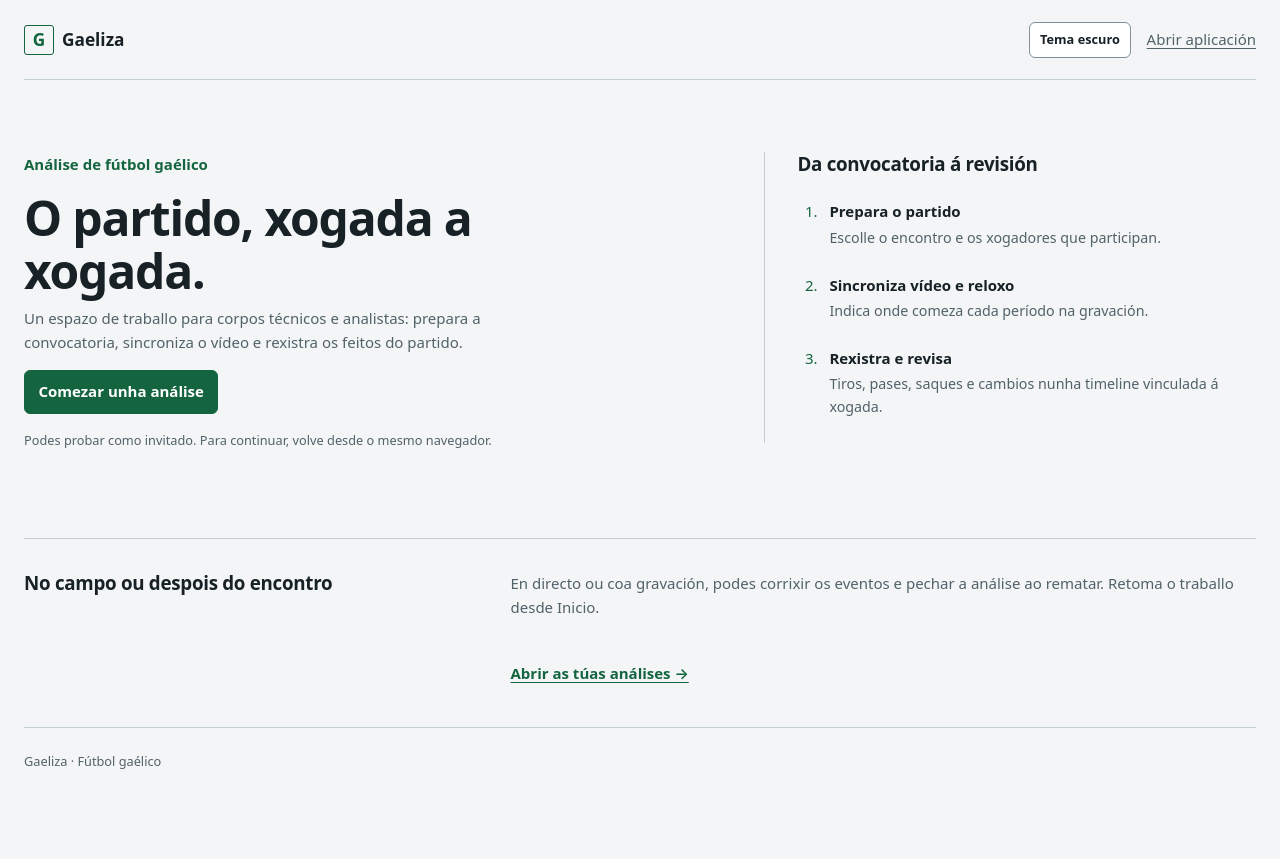
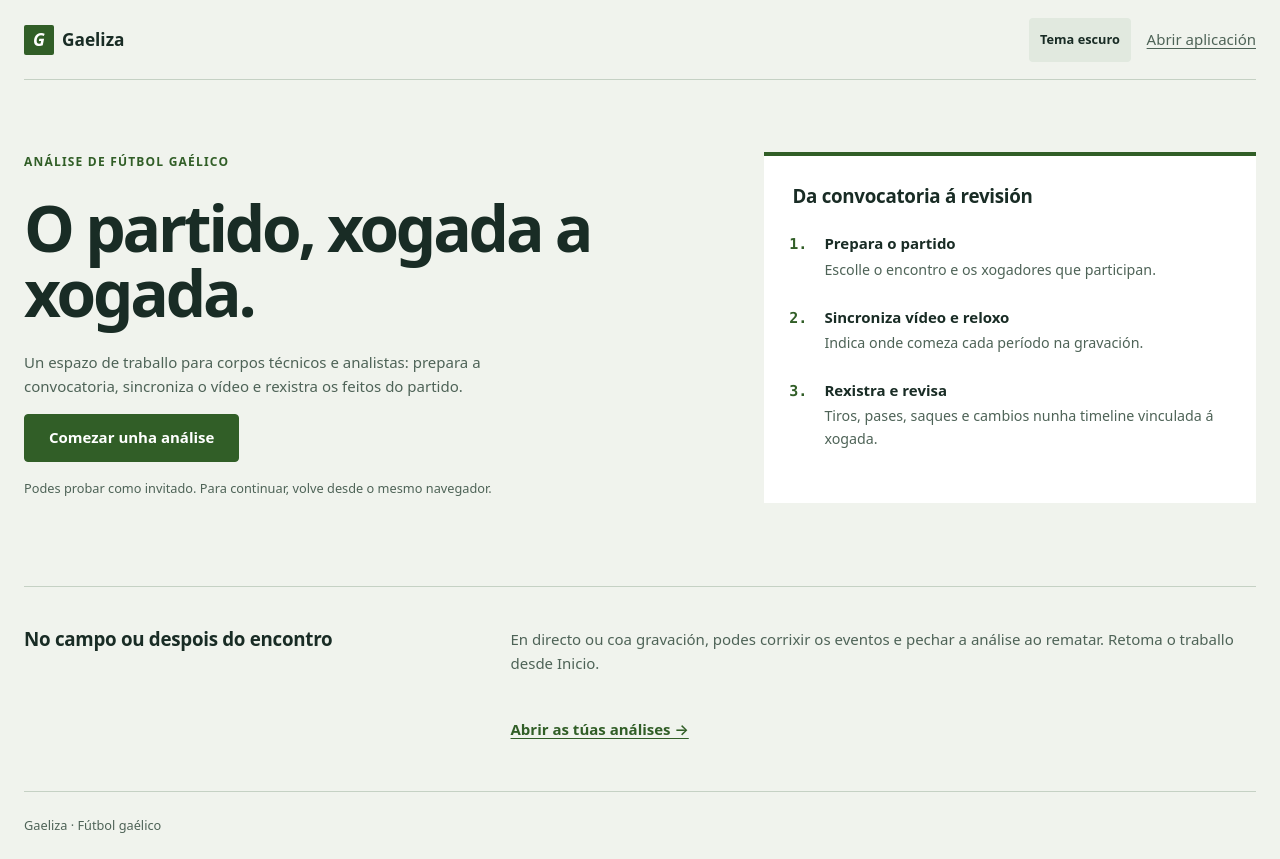
Before and after one commit to davidchavesrodriguez/gaeliza, a React (Vite) app in the folder gaeliza-frontend/: page / in a window 1280 px wide. Before the commit the page ends 800 px from the top, so only its background shows below. Built offline with nearby package versions, Linux system fonts and the light colour scheme; no server answers.

Commit message:
feat: redesign Gaeliza v2 visual language

```diff
--- a/gaeliza-frontend/src/v2/styles/global.css
+++ b/gaeliza-frontend/src/v2/styles/global.css
@@ -6,27 +6,28 @@
   line-height: 1.5;
   font-variant-numeric: tabular-nums;
   color-scheme: dark;
-  --paper: #111619;
-  --surface: #1a2125;
-  --surface-muted: #242d32;
-  --ink: #edf2f4;
-  --ink-soft: #abb9c1;
-  --line: #3c4b54;
-  --control-line: #627985;
-  --accent: #77dba6;
-  --accent-strong: #a0edc2;
-  --on-accent: #10251a;
-  --accent-soft: #19382a;
+  --paper: #101c19;
+  --surface: #1a2b25;
+  --surface-muted: #263a30;
+  --ink: #edf3e9;
+  --ink-soft: #b1c2b6;
+  --line: #385045;
+  --control-line: #7a9383;
+  --accent: #c2dc8c;
+  --accent-strong: #d7ecb0;
+  --on-accent: #1b2b17;
+  --accent-soft: #2d4028;
   --warning: #efc576;
   --danger: #ffa79e;
   --info: #a4c5f5;
-  --pitch: #244436;
-  --pitch-line: #a8c4b6;
-  --pitch-marker: #f2f7f4;
+  --pitch: #244936;
+  --pitch-line: #aecbb4;
+  --pitch-marker: #f4f7e7;
   --overlay: rgb(0 0 0 / 65%);
   --shadow: none;
-  --radius-sm: 3px;
-  --radius: 6px;
+  --radius-sm: 2px;
+  --radius: 4px;
+  --type-clock: ui-monospace, 'SFMono-Regular', Consolas, monospace;
   --space-1: 4px;
   --space-2: 8px;
   --space-3: 12px;
@@ -39,17 +40,17 @@
 }
 :root[data-theme="light"] {
   color-scheme: light;
-  --paper: #f3f5f6;
+  --paper: #f0f3ed;
   --surface: #fff;
-  --surface-muted: #e8edf0;
-  --ink: #172126;
-  --ink-soft: #526269;
-  --line: #c3cfd5;
-  --control-line: #7e919c;
-  --accent: #14653f;
-  --accent-strong: #0c4a2c;
+  --surface-muted: #e1e9df;
+  --ink: #192c25;
+  --ink-soft: #4e6357;
+  --line: #c5d1c4;
+  --control-line: #6b8271;
+  --accent: #315e27;
+  --accent-strong: #244a1b;
   --on-accent: #fff;
-  --accent-soft: #e0f1e7;
+  --accent-soft: #dfebcc;
   --warning: #805000;
   --danger: #a32722;
   --info: #245698;
@@ -73,7 +74,7 @@ button { cursor: pointer; color: var(--ink); }
 button:disabled, input:disabled, select:disabled { opacity: .5; cursor: not-allowed; }
 input, select, textarea {
   min-width: 0; min-height: 44px; border: 1px solid var(--control-line); border-radius: var(--radius);
-  padding: .6rem .75rem; background: var(--surface); color: var(--ink); max-width: 100%;
+  padding: .6rem .75rem; background: var(--paper); color: var(--ink); max-width: 100%;
 }
 input::placeholder, textarea::placeholder { color: var(--ink-soft); opacity: .85; }
 label { min-width: 0; }
@@ -85,27 +86,28 @@ fieldset { min-width: 0; }
 }
 .button-primary { color: var(--on-accent); background: var(--accent); border-color: var(--accent); }
 .button-primary:hover:not(:disabled) { background: var(--accent-strong); }
-.button-secondary, .theme-toggle { background: var(--surface); color: var(--ink); }
-.button-secondary:hover:not(:disabled), .theme-toggle:hover { background: var(--surface-muted); }
+.button-secondary, .theme-toggle { background: var(--surface-muted); color: var(--ink); border-color: transparent; }
+.button-secondary:hover:not(:disabled), .theme-toggle:hover { border-color: var(--control-line); }
 .text-link { color: var(--accent); font-weight: 600; text-decoration: underline; }
 .eyebrow { display: block; margin-bottom: var(--space-1); color: var(--ink-soft); font-size: .85rem; font-weight: 500; }
 .brand { display: inline-flex; align-items: center; gap: var(--space-2); color: var(--ink); font-size: 1.15rem; font-weight: 750; text-decoration: none; }
-.brand-mark { display: grid; width: 30px; height: 30px; place-items: center; border: 1px solid var(--accent); border-radius: var(--radius-sm); color: var(--accent); }
+.brand-mark { display: grid; width: 30px; height: 30px; place-items: center; background: var(--accent); border-radius: var(--radius-sm); color: var(--on-accent); font-style: italic; }
 .app-frame { min-height: 100vh; }
 .app-header { position: sticky; top: 0; z-index: 20; display: flex; align-items: center; gap: var(--space-6); min-height: 56px; padding: 4px max(24px, calc((100% - 1480px) / 2)); border-bottom: 1px solid var(--line); background: var(--paper); }
 .app-nav { display: flex; align-items: center; gap: var(--space-2); }
 .app-nav a { color: var(--ink-soft); padding: .5rem .7rem; text-decoration: none; border-bottom: 2px solid transparent; }
 .app-nav a.active { color: var(--accent); border-color: var(--accent); }
 .app-header-tools { margin-left: auto; display: flex; align-items: center; gap: var(--space-4); }
-.theme-toggle { min-height: 36px; padding: .35rem .65rem; font-size: .85rem; }
+.theme-toggle { min-height: 44px; padding: .35rem .65rem; font-size: .85rem; }
 .session-chip { display: flex; align-items: center; gap: var(--space-2); font-size: .8rem; color: var(--ink-soft); white-space: nowrap; }
 .session-dot { width: 6px; height: 6px; border-radius: 50%; background: var(--accent); }
 .app-content { width: min(1480px, calc(100% - 48px)); margin: 0 auto; padding: var(--space-6) 0 var(--space-7); }
+.app-content:has(.workspace-page) { padding-top: 16px; }
 .page-stack { display: grid; gap: var(--space-5); }
 .page-heading { display: flex; align-items: center; justify-content: space-between; gap: var(--space-5); }
 .page-heading p { margin: 0; }
 .page-heading-narrow { max-width: 820px; }
-.guest-banner { margin: 0; border-left: 3px solid var(--info); padding: var(--space-2) var(--space-3); font-size: .9rem; }
+.guest-banner { margin: 0; border-left: 3px solid var(--accent); padding: var(--space-3) var(--space-4); font-size: .9rem; background: var(--surface); }
 .badge { display: inline-flex; align-items: center; gap: var(--space-1); align-self: start; border: 1px solid var(--line); border-radius: var(--radius-sm); padding: 3px 8px; color: var(--ink-soft); background: var(--surface-muted); font-size: .8rem; white-space: nowrap; }
 .status-in_progress { color: var(--info); }
 .status-completed { color: var(--accent); }
@@ -129,25 +131,28 @@ fieldset { min-width: 0; }
 .landing-page .text-link { overflow-wrap: anywhere; }
 .landing-context .text-link { justify-self: start; display: inline-flex; align-items: center; min-height: 44px; }
 .landing-intro { display: grid; grid-template-columns: 1.35fr 1fr; gap: clamp(32px, 6vw, 80px); padding: 72px 0; align-items: start; }
-.landing-intro h1 { font-size: clamp(2rem, 4vw, 3.2rem); max-width: 540px; line-height: 1.1; }
+.landing-intro h1 { font-size: clamp(2.4rem, 5vw, 4.5rem); max-width: 640px; line-height: 1.02; letter-spacing: -.05em; margin-bottom: 24px; }
 .landing-intro > div > p { max-width: 540px; }
-.sport-label { color: var(--accent); font-weight: 600; margin-bottom: 16px; }
+.sport-label { color: var(--accent); font-weight: 700; font-size: .8rem; text-transform: uppercase; letter-spacing: .1em; margin-bottom: 24px; }
 .hero-note { font-size: .85rem; margin-top: 16px; }
-.landing-method { border-left: 1px solid var(--line); padding-left: 32px; }
+.landing-method { background: var(--surface); border-top: 4px solid var(--accent); padding: 28px; }
 .landing-method ol { padding-left: 24px; margin: 24px 0 0; }
 .landing-method li { padding-left: 8px; margin-bottom: 24px; }
-.landing-method li::marker { color: var(--accent); }
+.landing-method li::marker { color: var(--accent); font-family: var(--type-clock); font-weight: 700; }
+.landing-intro .button-primary { min-height: 48px; padding-inline: 24px; }
 .landing-method p { margin: 4px 0 0; font-size: .95rem; }
-.landing-context { display: grid; grid-template-columns: 1fr 1.7fr; gap: 16px 48px; border-top: 1px solid var(--line); padding: 32px 0; }
+.landing-context { display: grid; grid-template-columns: 1fr 1.7fr; gap: 16px 48px; border-top: 1px solid var(--line); padding: 40px 0; }
 .landing-context .text-link { grid-column: 2; }
 .landing-footer { border-top: 1px solid var(--line); padding: 24px 0; font-size: .85rem; color: var(--ink-soft); }
 .dashboard-page { max-width: 1200px; margin: auto; }
-.analysis-list-section h2 { display: flex; align-items: center; gap: 12px; }
+.analysis-list-section h2 { display: flex; align-items: center; gap: 12px; font-size: .85rem; text-transform: uppercase; letter-spacing: .08em; }
 .list-count { font-size: .85rem; font-weight: 500; color: var(--ink-soft); }
-.analysis-list { list-style: none; padding: 0; margin: 0; border-top: 1px solid var(--line); }
-.analysis-list-row { display: grid; grid-template-columns: minmax(0, 1fr) minmax(0, 15rem); align-items: center; gap: 16px 32px; border-bottom: 1px solid var(--line); padding: 20px 0; overflow-wrap: anywhere; }
+.analysis-list { list-style: none; padding: 0; margin: 0; background: var(--surface); }
+.analysis-list-row { display: grid; grid-template-columns: minmax(0, 1fr) minmax(0, 15rem); align-items: center; gap: 16px 32px; border-bottom: 1px solid var(--line); padding: 24px; overflow-wrap: anywhere; }
+.analysis-list-row:last-child { border-bottom: 0; }
+.analysis-list-row:focus-within { outline: 1px solid var(--control-line); outline-offset: -1px; }
 .analysis-list-match, .analysis-list-status { display: grid; gap: 4px; min-width: 0; }
-.analysis-list-match h3 { margin: 0; font-size: 1.05rem; }
+.analysis-list-match h3 { margin: 0 0 4px; font-size: 1.25rem; letter-spacing: -.025em; }
 .analysis-list-match > span, .analysis-list-status, .list-empty { color: var(--ink-soft); font-size: .85rem; }
 .analysis-list-reentry { min-width: 0; }
 .analysis-list-reentry .text-link { display: inline-flex; align-items: center; gap: 8px; min-height: 44px; }
@@ -162,7 +167,7 @@ fieldset { min-width: 0; }
   .session-chip { font-size: .75rem; }
   .app-content { width: calc(100% - 32px); padding-top: 24px; }
   .landing-intro, .landing-context { grid-template-columns: 1fr; gap: 24px; padding: 32px 0; }
-  .landing-method { border-left: 0; border-top: 1px solid var(--line); padding: 24px 0 0; }
+  .landing-method { padding: 24px; }
   .landing-context .text-link { grid-column: auto; }
   .analysis-list-row { grid-template-columns: minmax(0, 1fr); gap: 12px; }
   .analysis-list-reentry { display: flex; flex-wrap: wrap; align-items: center; justify-content: space-between; gap: 4px 16px; }
@@ -171,6 +176,7 @@ fieldset { min-width: 0; }
   .page-heading { align-items: start; flex-direction: column; gap: 16px; }
   .landing-header-actions { gap: 8px; }
   .landing-page { padding: 0 16px; }
+  .analysis-list-row { padding: 20px 16px; }
 }
 @media (prefers-reduced-motion: reduce) { *, *::before, *::after { animation: none !important; transition: none !important; scroll-behavior: auto !important; } }
 
```
Also changed, not shown: gaeliza-frontend/src/v2/styles/analysis-setup.css (+8 -7 lines), gaeliza-frontend/src/v2/styles/analysis-workspace.css (+10 -7 lines), gaeliza-frontend/src/v2/styles/tagging.css (+32 -18 lines), gaeliza-frontend/src/v2/styles/video-sync.css (+13 -4 lines), gaeliza-frontend/tests/self-service-browser.mjs (+8 -1 lines), gaeliza-frontend/tests/workstation-browser.mjs (+37 -1 lines).
